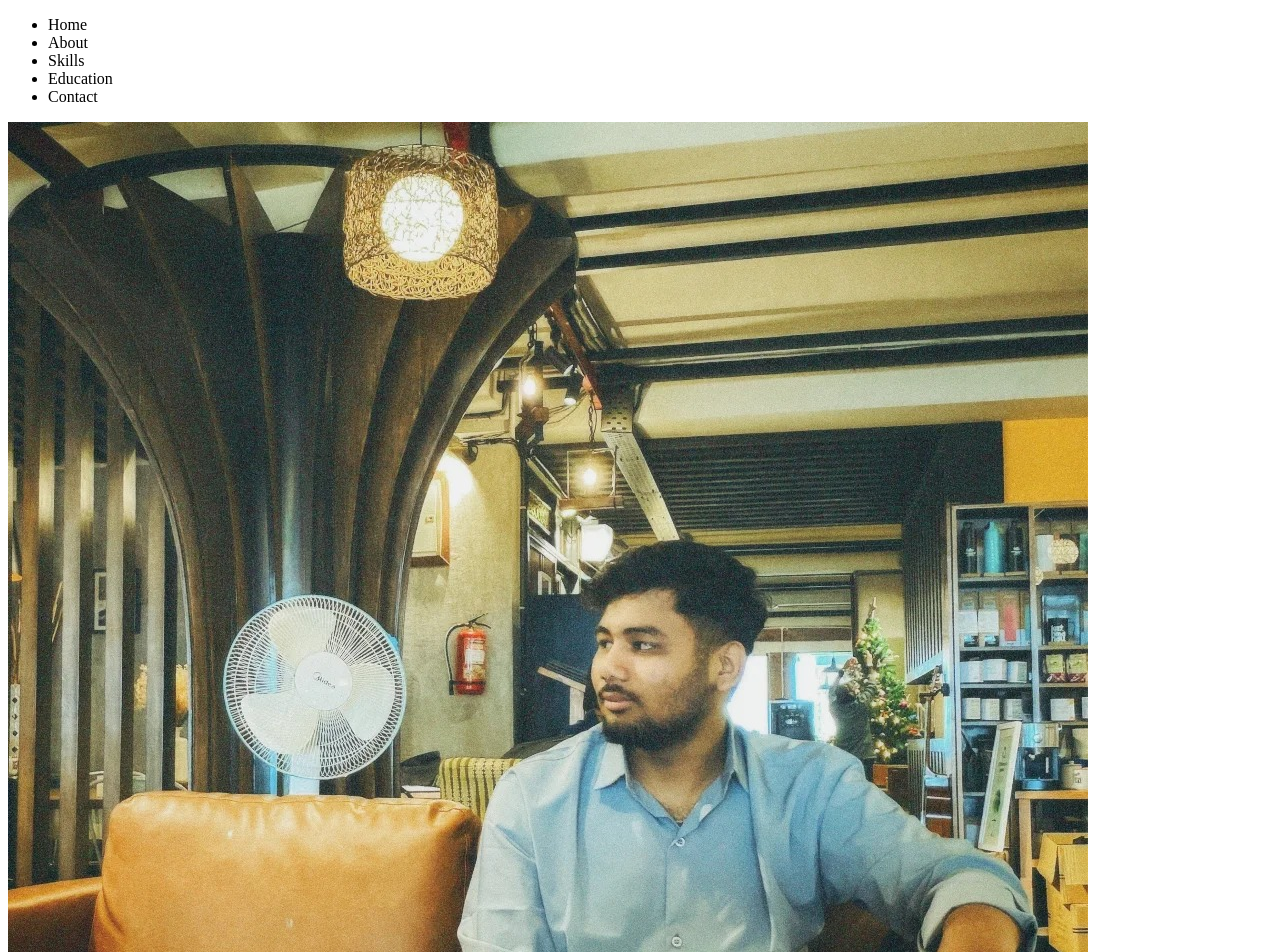
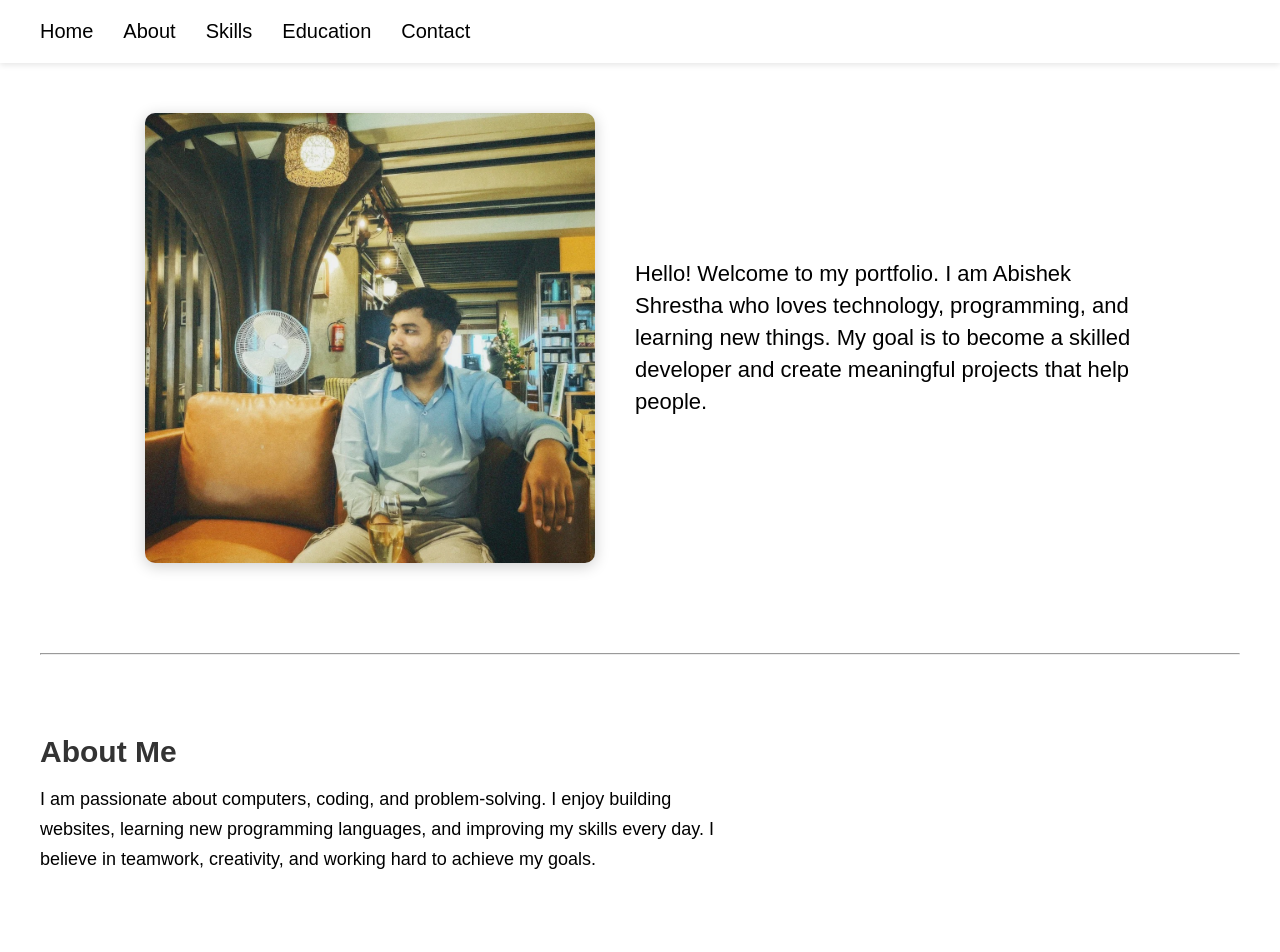
Before and after one commit to Abishek-sthaa/Portfolio, a plain HTML site: page index.html in a window 1280 px wide. Shown: the top 952 px of the page. Drawn offline with Linux system fonts and the light colour scheme.

Commit message:
Update style.css

```diff
--- a/style.css
+++ b/style.css
@@ -1,3 +1,93 @@
+/* Reset */
+* {
+    margin: 0;
+    padding: 0;
+    box-sizing: border-box;
+    font-family: Arial, sans-serif;
+}
+
+/* Navigation bar */
+nav {
+    background: #ffffff;
+    box-shadow: 0 2px 6px rgba(0,0,0,0.1);
+}
+
+nav ul {
+    display: flex;
+    list-style: none;
+    gap: 30px;
+    padding: 20px 40px;
+    font-size: 20px;
+}
+
+nav ul li {
+    cursor: pointer;
+    transition: 0.3s;
+}
+
+nav ul li:hover {
+    color: #0077ff;
+}
+
+/* Main container (image + text) */
+.container {
+    display: flex;
+    gap: 40px;
+    padding: 50px;
+    align-items: center;
+    justify-content: center;
+}
+
+/* Image styling */
+.container img {
+    width: 450px;
+    border-radius: 10px;
+    box-shadow: 0px 3px 15px rgba(0,0,0,0.2);
+}
+
+/* Intro text */
+.container p {
+    font-size: 22px;
+    line-height: 32px;
+    max-width: 500px;
+}
+
+/* Section Styling */
+section {
+    padding: 40px 60px;
+}
+
+section h2 {
+    font-size: 30px;
+    margin-bottom: 15px;
+    color: #333;
+}
+
+section p,
+section ul {
+    font-size: 18px;
+    line-height: 30px;
+}
+
+/* Skills list */
+section ul li {
+    margin-bottom: 8px;
+}
+
+/* Footer */
+footer {
+    background: #f2f2f2;
+    padding: 40px;
+    text-align: center;
+}
+
+footer h3 {
+    margin-bottom: 10px;
+}
+
+footer p {
+    font-size: 18px;
+}
 /* CONTACT FORM */
 .contact-form {
     max-width: 500px;
```
